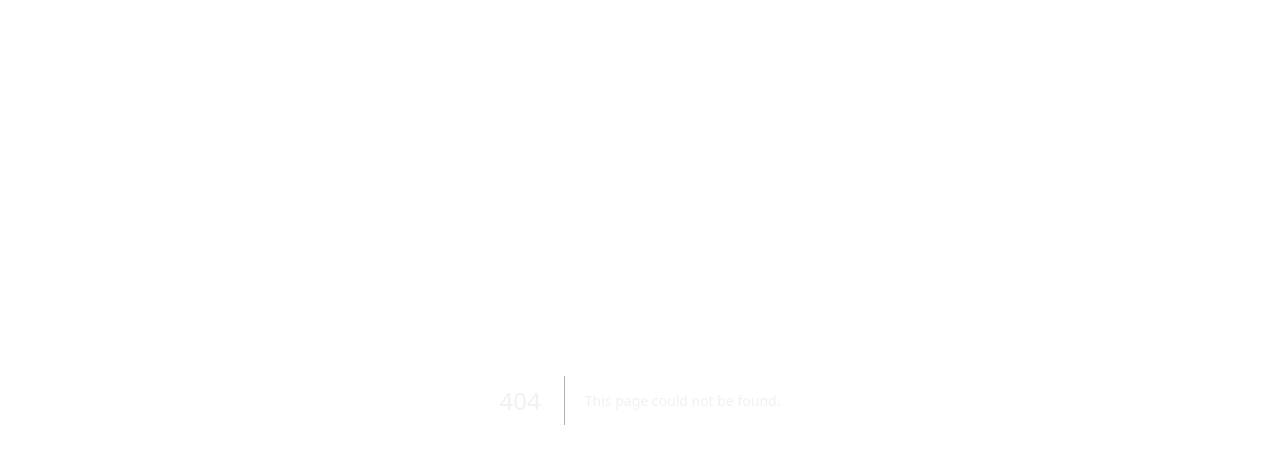
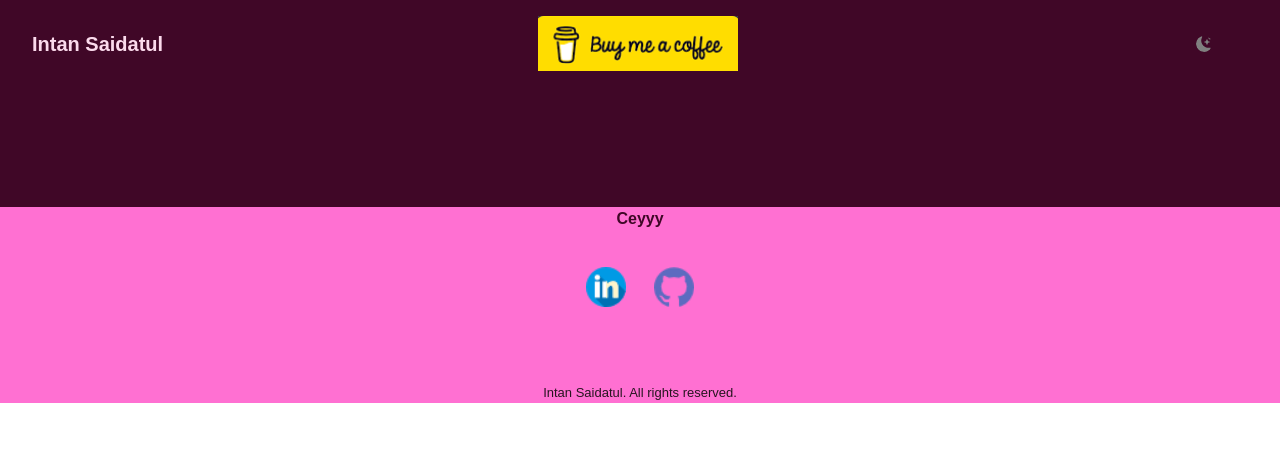
Before and after one commit to intanaqilah-mf/portfolio-website, a Next.js app: page /about/Database/SportPHP in a window 1280 px wide. Before the commit this address had no page. Shown: the top 464 px of the page. Built offline with nearby package versions, Linux system fonts and the light colour scheme.

Commit message:
updated resolve linking page for SportPHP.js

```diff
--- a/app/about/Database/sportPHP.js
+++ /dev/null
@@ -1,13 +0,0 @@
-// pages/about/cross-platform.js
-import Link from 'next/link';
-function sportPHP() {
-    return (
-      <div>
-        <h1>Cross-Platform Development</h1>
-        <p>This is the about page for the Cross-Platform Development project...</p>
-        {/* Add more content here */}
-      </div>
-    );
-  }
-
-  export default sportPHP;
--- a/app/portfolioGallery.js
+++ b/app/portfolioGallery.js
@@ -17,7 +17,7 @@ export const portfolioGallery = [
         description: "This project showcases my expertise in building apps that run across multiple platforms using a single codebase.",
         width: 450,
         height: 350,
-        path: "Database/sportPHP",
+        path: "Database/SportPHP",
         demoLink: "https://pendaftaran-acara-intan-4191c8bdad3f.herokuapp.com/",
     },
     {
--- /dev/null
+++ b/pages/about/[Database]/SportPHP.js
@@ -0,0 +1,93 @@
+"use client";
+import Head from "next/head";
+import { useEffect, useState } from "react";
+import { BsFillMoonStarsFill, BsFillSunFill } from 'react-icons/bs';
+import React from 'react';
+import '../../../app/globals.css';
+import Image from 'next/image';
+import Link from 'next/link';
+function SportPHP() {
+  const [darkMode, setDarkMode] = useState(true);
+  const [data,setData] = useState([]);
+  const toggleDarkMode = () => {
+    setDarkMode(!darkMode);
+  };
+
+  return (
+
+    <div>
+      <Head>
+        <title>Intan Saidatul</title>
+        <meta property="og:title" content="My page title" key="title" />
+        <link rel="icon" href="/favicon.ico" />
+      </Head>
+      <main className={`${
+          darkMode ? 'bg-body-color' : 'bg-body-color-alt'
+        }`}>
+        <section>
+        <nav className={`py-4 flex justify-between text-text-first-color ${
+  darkMode ? 'bg-body-color' : 'bg-body-color-alt'
+}`} style={{ position: 'sticky', top: 0, zIndex: 9999 }}>
+  <div className="flex items-center ml-4 md:ml-8">
+    <h1 className={`font-burtons text-xl ${
+      darkMode ? 'top-text' : 'top-text-alt'
+    }`}>Intan Saidatul</h1>
+  </div>
+
+  <div className="flex items-center mx-auto">
+    <a href="https://bmc.link/intanceyyy" target="_blank" rel="noopener noreferrer">
+      <Image src="/buyCoffee.png" alt="Buy Coffee" height='100' width='200' />
+    </a>
+  </div>
+
+
+  <div className="flex items-center mr-4 md:mr-8">
+    <ul className="flex items-center">
+      <li className="mr-2 md:mr-8 ml-2 md:ml-20">
+        {darkMode ? (
+          <BsFillMoonStarsFill
+            onClick={toggleDarkMode}
+            className="cursor-pointer text-2xl"
+            style={{
+              backgroundColor: 'transparent',
+              color: 'grey',
+              borderRadius: '50%',
+              padding: '0.25rem', }} /> ) : (
+          <BsFillSunFill
+            onClick={toggleDarkMode}
+            className="cursor-pointer text-2xl"
+            style={{
+              backgroundColor: 'transparent',
+              color: '#FF73D3',
+              borderRadius: '50%',
+              padding: '0.25rem', }} /> )}
+            </li>
+          </ul>
+        </div>
+      </nav>
+          <section className="about section" id="about">
+
+        </section>
+
+    <footer className="footer">
+            <div className="footer_container container">
+                <h1 className="footer_title">Ceyyy</h1>
+                <ul className="footer_social">
+                    <a href="https://www.linkedin.com/in/saidatul-aqilah-8a89661a0/" target="_blank" rel="noreferrer" className="footer_social-link">
+                    <Image src="/linkedin.png" alt="LinkedIn" width='40' height='40'/>
+                    </a>
+                    <a href="https://github.com/infaddil" target="_blank" rel="noreferrer" className="footer_social-link">
+                    <Image src="/github.png" alt="Github" width='40' height='40'/>
+                    </a>
+                </ul>
+                <span className="footer_copy">
+                    Intan Saidatul. All rights reserved.
+                </span>
+            </div>
+        </footer>
+        </section>
+      </main>
+    </div>
+  );
+}
+export default SportPHP;
```
